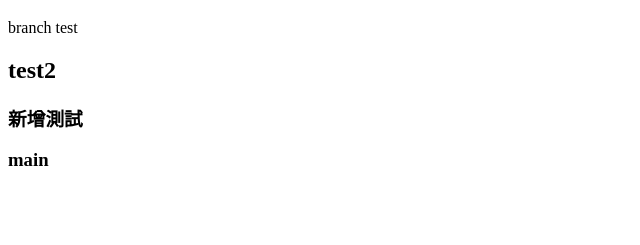
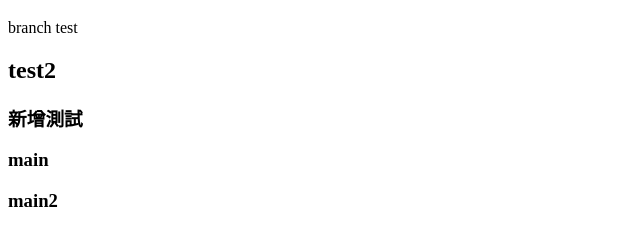
Before and after one commit to vicki-ling/project1, a plain HTML site: page index.html in a window 1280 px wide. Shown: the part 61-306 px from the top of the page, without its empty margins (0-640 px from the left). Drawn offline with Linux system fonts and the light colour scheme.

Commit message:
main 修改index2

```diff
--- a/index.html
+++ b/index.html
@@ -12,5 +12,6 @@
     <h2>test2 </h2>
     <h3>新增測試</h3>
     <h3>main</h3>
+    <h3>main2</h3>
 </body>
 </html>
```
